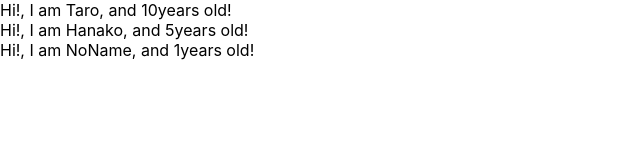
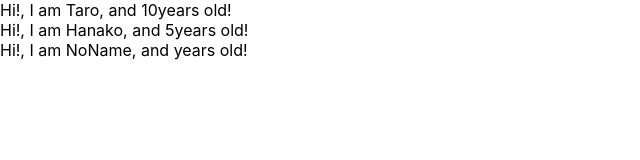
Before and after one commit to akiiiiiiiiii/udemy-react-redux-crud-application, a React (Create React App) app: page / in a window 1280 px wide. Shown: the top 160 px of the page, without its empty margins (0-640 px from the left). Built offline with nearby package versions, Linux system fonts and the light colour scheme.

Commit message:
prop_types

```diff
--- a/src/App.js
+++ b/src/App.js
@@ -1,10 +1,11 @@
 import React from 'react';
+import PropTypes from 'prop-types';
 
 const App = () => {
   const profiles = [
     { name: "Taro", age: 10 },
     { name: "Hanako", age: 5 },
-    { name: "NoName" }
+    { name: "NoName"}
   ]
 
   return (
@@ -22,8 +23,9 @@ const User = (props) => {
   return <div>Hi!, I am {props.name}, and {props.age}years old! </div>
 }
 
-User.defaultProps = {
-  age: 1
+User.propTypes = {
+  name: PropTypes.string,
+  age: PropTypes.number.isRequired
 }
 
 export default App;
```
